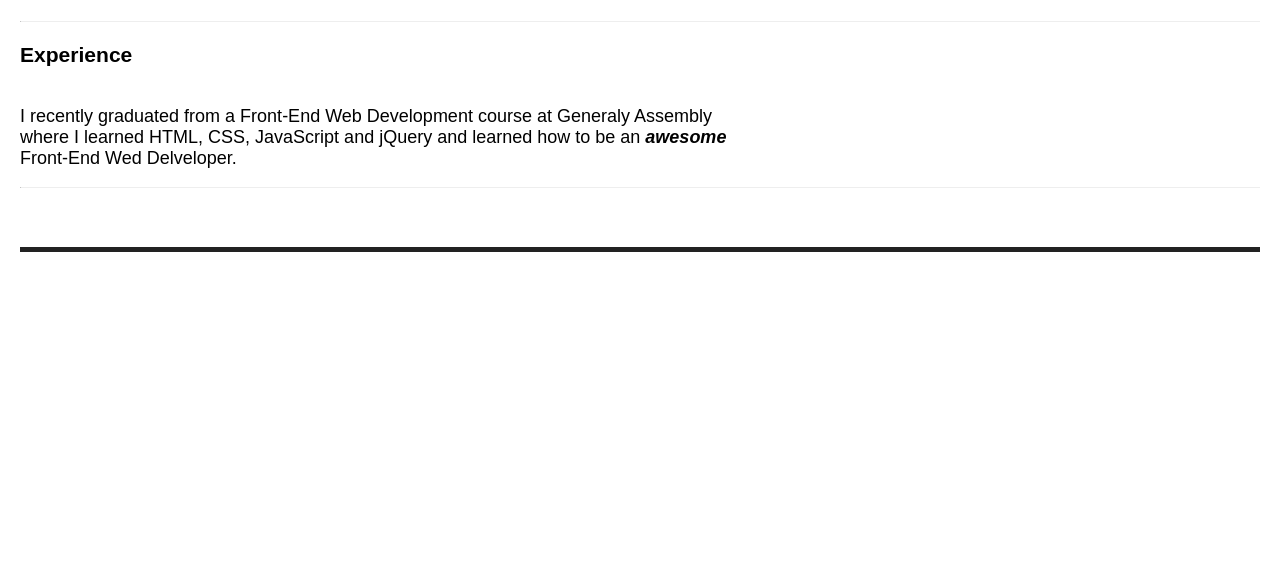
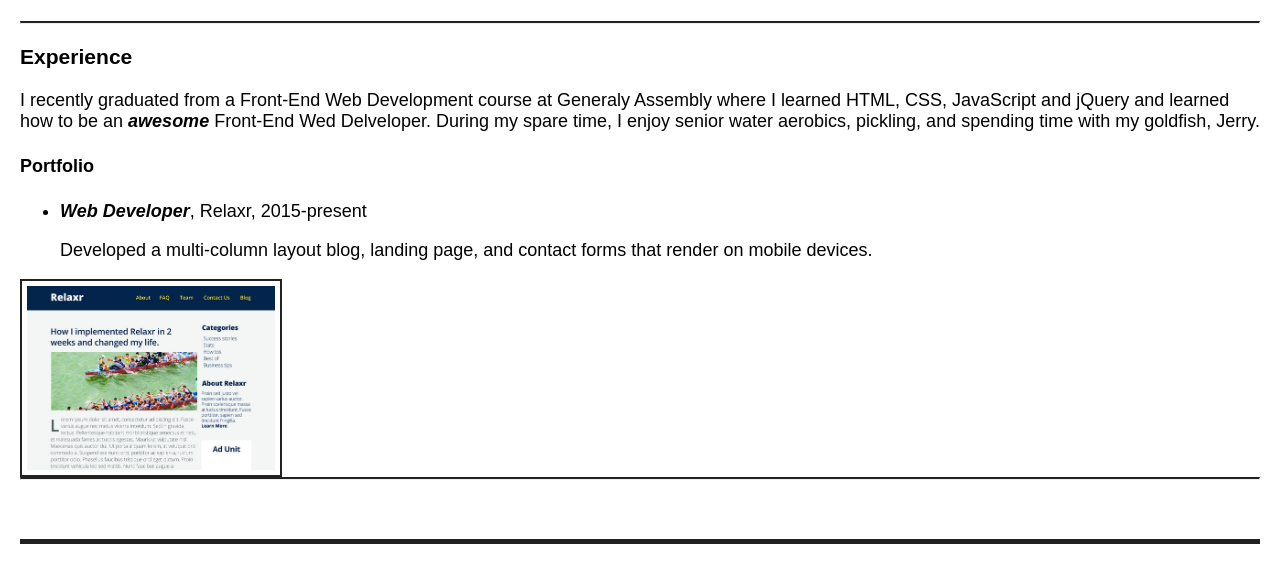
Before and after one commit to danreineberg/Home-Work, a plain HTML site: page Day 2/portfolio/portfolio.html in a window 1280 px wide. Shown: the part 145-728 px from the top of the page. Drawn offline with Linux system fonts and the light colour scheme.

Commit message:
Day 2 Submission 2
Completed the list on portfolio page and changed up some styling.

```diff
--- a/Day 2/css/main.css
+++ b/Day 2/css/main.css
@@ -11,7 +11,7 @@ header {
 	text-align: center;
 }
 hr {
-	border-top: 3px;
+	border-top: 2px solid #222222;
 	clear: both;
 }
 
@@ -21,11 +21,11 @@ img{
 	padding: 5px;
 	border: 2px solid #222222;
 }
-p{
+.home{
 	float: left;
 	width: 60%;
 }
-.awesome{
+.style_1{
 	font-style: italic;
 	font-weight: bold;
 }
--- a/Day 2/portfolio/portfolio.html
+++ b/Day 2/portfolio/portfolio.html
@@ -15,8 +15,20 @@
       <hr>
       <h3>Experience</h3>
       <p>
-        I recently graduated from a Front-End Web Development course at Generaly Assembly where I learned HTML, CSS, JavaScript and jQuery and learned how to be an <span class="awesome">awesome</span> Front-End Wed Delveloper.
+        I recently graduated from a Front-End Web Development course at Generaly Assembly where I learned HTML, CSS, JavaScript and jQuery and learned how to be an <span class="style_1">awesome</span> Front-End Wed Delveloper. During my spare time, I enjoy senior water aerobics, pickling, and spending time with my goldfish, Jerry.
       </p>
+      <h4>Portfolio</h4>
+      <ul>
+          <li>
+              <span class="style_1">Web Developer</span>, Relaxr, 2015-present
+              <p>
+                Developed a multi-column layout blog, landing page, and contact forms that render on mobile devices.
+              </p>
+          </li>
+      </ul>
+      <div class="portfolio_image">
+        <img src="../images/relaxr_deliverable.png" alt="Relaxr Web Interface">
+      </div>
     <hr>
 </body>
 </html>
```
Also changed, not shown: Day 2/about/index.html (+2 -2 lines).
